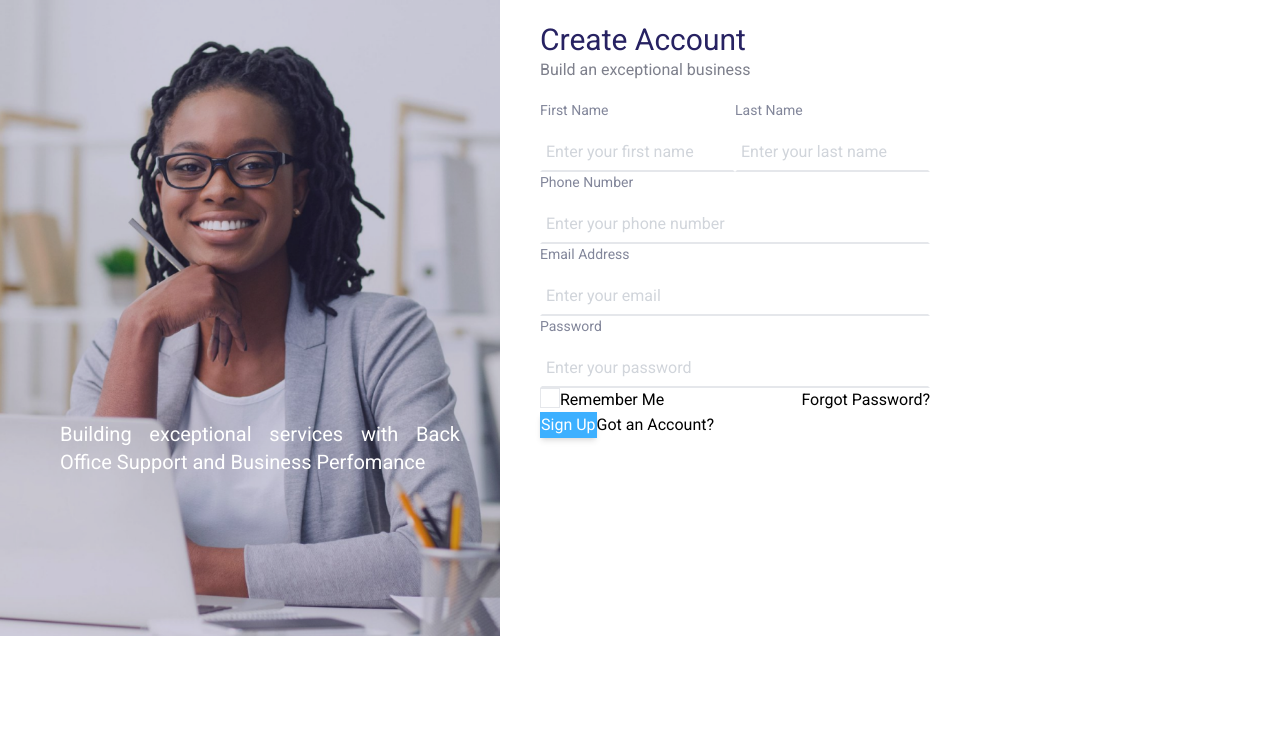
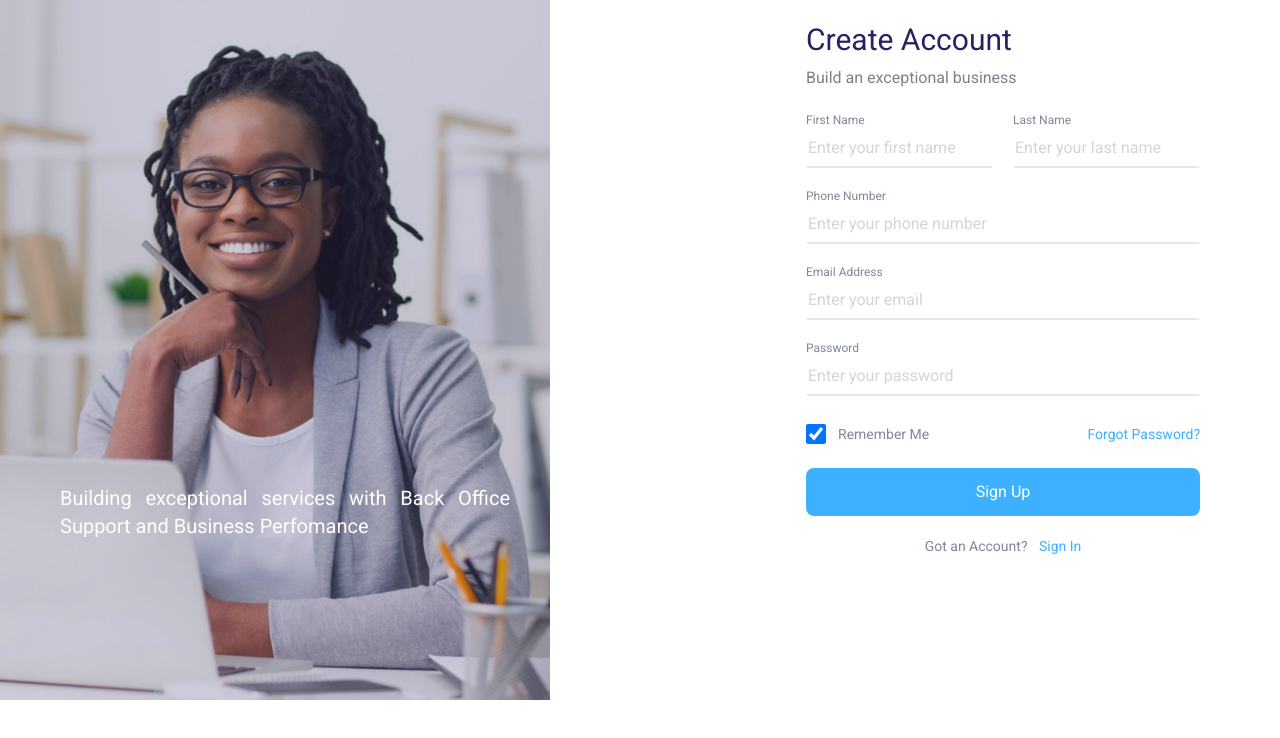
Before and after one commit to Kene10-codes/react-web-app, a React (Create React App) app: page / in a window 1280 px wide. Shown: the top 738 px of the page. Built offline with nearby package versions, Linux system fonts and the light colour scheme.

Commit message:
added styles

```diff
--- a/src/components/Button.js
+++ b/src/components/Button.js
@@ -18,7 +18,7 @@ export const SubmitButton = ({ text, children, className, ...rest}) => {
   return (
       <>
          <button
-          className={`text-base group border wide text-white bg-sec duration-100 border-sec  shadow-md focus:shadow-none hover:bg-sec hover:text-black ${className}`}
+          className={`block text-base w-full py-3 mt-4 max-w-full wide text-white bg-sec rounded-lg  ${className}`}
           {...rest}
         >
           {children || text}
--- a/src/components/Checkbox.js
+++ b/src/components/Checkbox.js
@@ -2,17 +2,17 @@ import React from 'react'
 
 export const Checkbox = ({type, name, value, className, ...rest}) => {
   return (
-    <div className="flex flex-row justify-between content-center ">
+    <div className="flex flex-row justify-between content-center">
           <input
               type={type}
               name={name}
               value={value}
-              className={`form-checkbox h-5 w-5 border focus:ring-2 focus:ring-blue-300 ${className}`}
+              className={`form-checkbox h-5 w-5 mr-3 border bg-checkboxBg focus:ring-2 focus:ring-blue-300 rounded ${className}`}
               {...rest}
             />
             <label
               for="checkbox"
-              clasName="text-sm font-medium"
+              className="text-sm font-medium text-tert"
             >
               Remember Me
             </label>
--- a/src/components/Input.js
+++ b/src/components/Input.js
@@ -2,12 +2,12 @@ import React from 'react'
 
 export const Input = ({ label, placeholder, id, type, className, onChange}) => {
 return (
-    <div className="flex flex-col">
+    <div className="flex flex-col pb-5">
        { label && <label
-       class={`block text-gray-700 text-sm text-tert pb-3 font-medium mb-2" ${className}`}>
+       class={`block text-gray-700 text-xs text-tert font-medium mb-3" ${className}`}>
         {label}
       </label>}
-      <input className={`border-2 border-x-transparent placeholder-gray-300 border-t-transparent border-b-gray focus:border-b-primary  block py-2 px-1 text-gray-700 leading-tight focus:outline-none focus:shadow-outline`}
+      <input className={`border-2 border-x-transparent placeholder-text-xs placeholder-font-bolder  placeholder-gray-300 border-t-transparent border-b-gray focus:border-b-primary block py-2 text-gray-700 leading-tight focus:outline-none focus:shadow-outline ${className}`}
             id={id}
             type={type}
             placeholder={placeholder}
--- a/src/containers/createAccount/Content.js
+++ b/src/containers/createAccount/Content.js
@@ -5,21 +5,22 @@ import { Checkbox } from "components/Checkbox"
 import { SubmitButton } from "components/Button"
 import Image from  "assets/image.png"
 import { LinkButton } from "components/Link"
+import { Link } from "react-router-dom"
 
 
 export const CreateAccountContent = () => {
   return (
     <>
-        <div className="flex flex-row">
+        <div className="flex flex-row justify-between">
          <div className="relative bg-linearGradient">
            <img src={Image} />
            <span className="absolute bottom-40 left-5 text-justify text-white shadow-textShadow px-10 text-xl">Building exceptional services with Back Office Support and Business Perfomance</span>
           </div>
-          <div className="px-10 pt-5">
+          <div className="px-20 pt-5">
              <LgText text="Create Account" />
-             <p className="text-accent text-base leading-5">Build an exceptional business</p>
+             <p className="text-accent text-base leading-5 py-2 font-thin">Build an exceptional business</p>
 
-             <div className="mt-5" >
+             <div className="mt-4" >
                <form>
                    <div className="flex justify-between">
                      <Input
@@ -31,6 +32,7 @@ export const CreateAccountContent = () => {
                         type={"text"}
                         label={"Last Name"}
                         placeholder={"Enter your last name"}
+                        className={"ml-5"}
                      />
                    </div>
 
@@ -52,12 +54,16 @@ export const CreateAccountContent = () => {
                         placeholder={"Enter your password"}
                      />
 
-                    <div className="flex flex-row justify-between content-center">
-                     <Checkbox />
-                     <p>Forgot Password?</p>
+                    <div className="flex flex-row justify-between content-center py-2">
+                     <Checkbox
+                      type={"checkbox"}
+                      name={"check"}
+                      checked
+                     />
+                     <p className="text-sec text-sm ">Forgot Password?</p>
                    </div>
-                    <SubmitButton type={"submit"} text={"Sign Up"} />
-                    <span>Got an Account?</span>
+                    <SubmitButton type={"submit"}  text={"Sign Up"} />
+                    <span  className="text-tert text-sm py-5 text-center block">Got an Account? <Link className="text-sec ml-2" to="/">Sign In</Link> </span>
                     {/* <LinkButton text={"Sign In"} /> */}
                </form>
              </div>
--- a/src/index.css
+++ b/src/index.css
@@ -9,6 +9,6 @@ body{
 }
 
 img {
-    width: 500px;
+    width: 550px;
     height: auto;
 }
--- a/tailwind.config.js
+++ b/tailwind.config.js
@@ -6,7 +6,8 @@ module.exports = {
         primary: "#272262",
         sec: "#3DB0FF",
         accent: "#282C4099",
-        tert: "#82869A"
+        tert: "#82869A",
+        checkboxBg: "#EBEBEB"
       },
       fontFamily: {
         inter: ["Inter", "sans-serif"],
```
